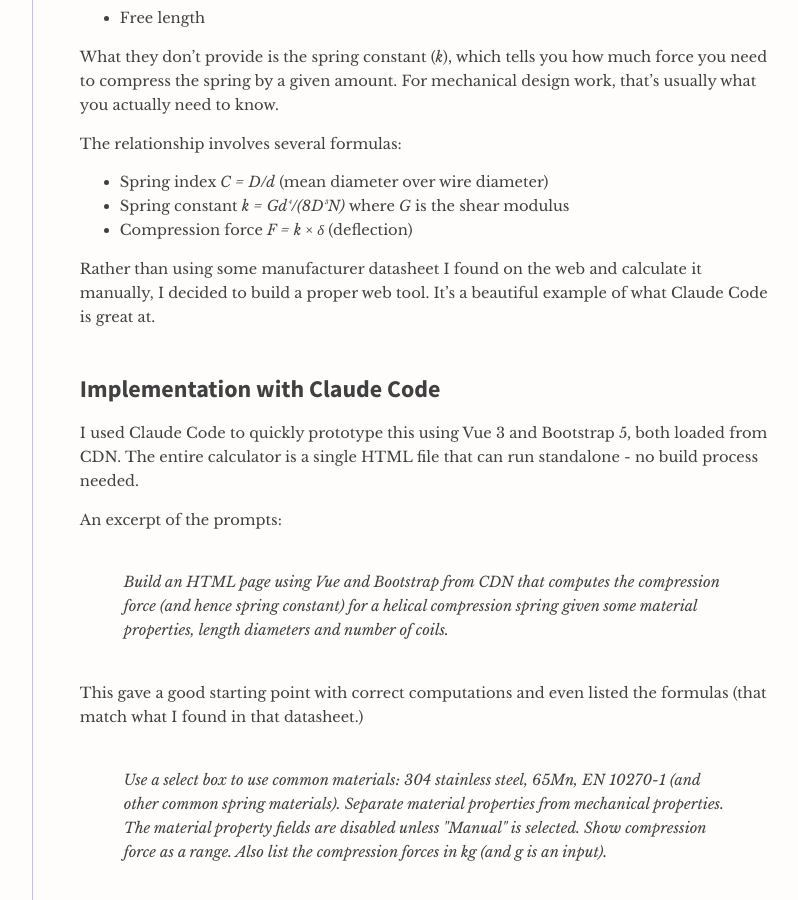
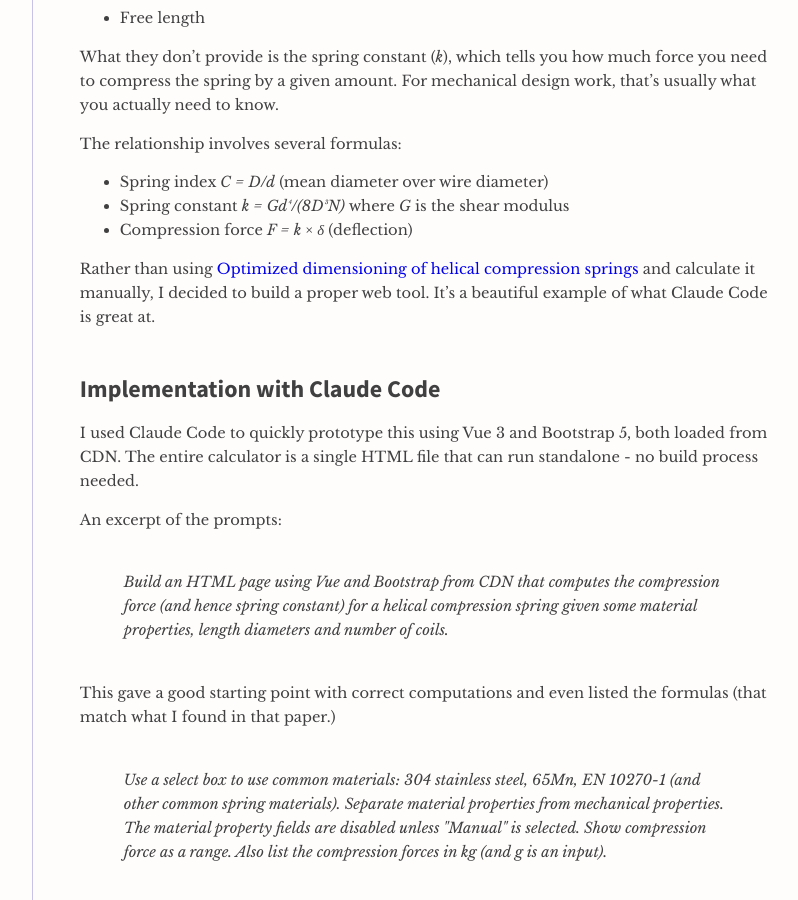
Before and after one commit to tommie/tommie.github.io, a Jekyll site: the page built from _posts/2025-09-07-helical-spring-calculator.md, in a window 1280 px wide and 900 px high, scrolled down 682 px. Shown: the whole window, without its empty margins (211-1009 px from the left). Built offline with Jekyll 4.4.1, drawn with Linux system fonts in a browser that asks for light colours.

Commit message:
Links to the actual paper I found.

```diff
--- a/_posts/2025-09-07-helical-spring-calculator.md
+++ b/_posts/2025-09-07-helical-spring-calculator.md
@@ -32,7 +32,7 @@
 - Spring constant _k = Gd⁴/(8D³N)_ where _G_ is the shear modulus
 - Compression force _F = k × δ_ (deflection)
 
-Rather than using some manufacturer datasheet I found on the web and calculate it manually, I decided to build a proper web tool.
+Rather than using [Optimized dimensioning of helical compression springs](https://www.sciencedirect.com/science/article/pii/S0997753824001657) and calculate it manually, I decided to build a proper web tool.
 It's a beautiful example of what Claude Code is great at.
 
 ## Implementation with Claude Code
@@ -44,7 +44,7 @@
 
 > Build an HTML page using Vue and Bootstrap from CDN that computes the compression force (and hence spring constant) for a helical compression spring given some material properties, length diameters and number of coils.
 
-This gave a good starting point with correct computations and even listed the formulas (that match what I found in that datasheet.)
+This gave a good starting point with correct computations and even listed the formulas (that match what I found in that paper.)
 
 > Use a select box to use common materials: 304 stainless steel, 65Mn, EN 10270-1 (and other common spring materials).
 > Separate material properties from mechanical properties.
```
